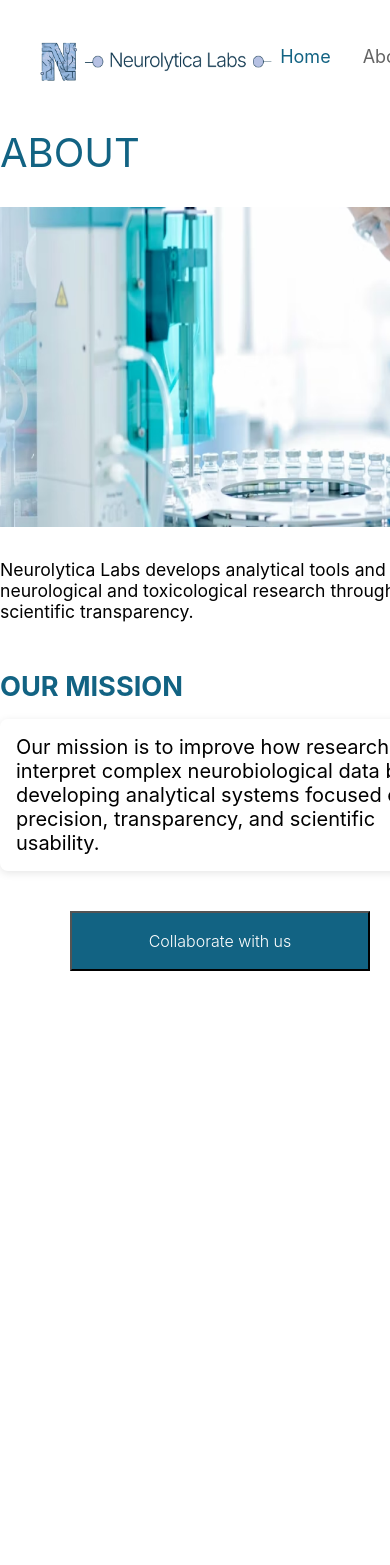
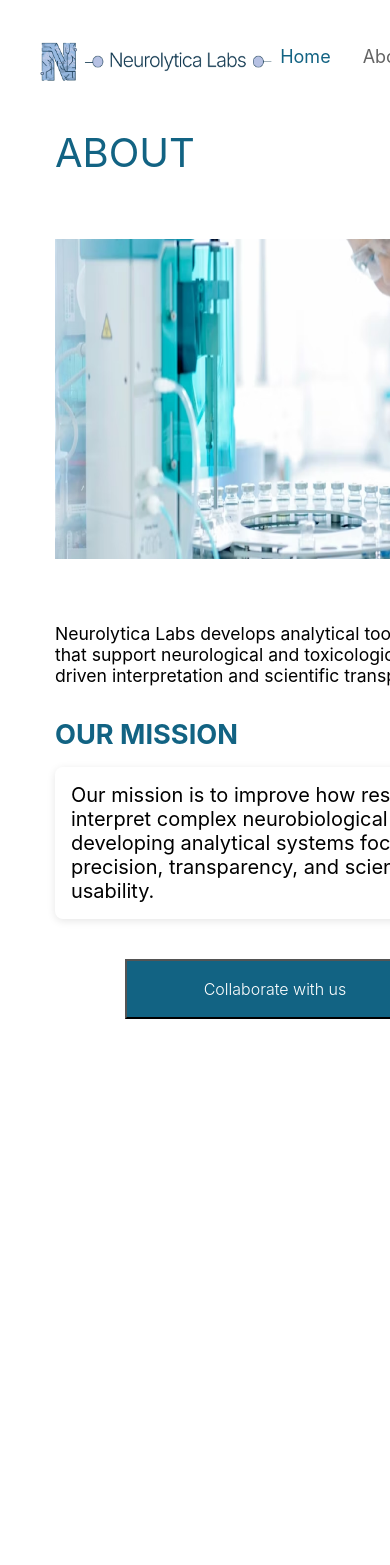
Before and after one commit to ifradgley/neurolytica-labs, a React (Vite) app: page /about in a window 390 px wide. Shown: the top 1565 px of the page. Built offline with nearby package versions, Linux system fonts and the light colour scheme.

Commit message:
Refactor Home and About page styles: streamline layout, enhance flexbox usage, and improve responsiveness

```diff
--- a/src/App.css
+++ b/src/App.css
@@ -1,9 +1,4 @@
 /* HOME PAGE */
-
-.home {
-  max-width: none;
-  width: 100%;
-}
 
 .home-page {
   display: grid;
@@ -17,9 +12,13 @@
   margin: 0 auto;
   font-family: Inter;
 }
-
-.hero {
-  grid-area: hero;
+.home .hero {
+  display: flex;
+  flex-direction: row;
+  justify-content: center;
+  align-items: flex-start;
+  padding: 2rem 8%;
+  gap: 2rem;
 }
 
 .navbar {
@@ -81,16 +80,6 @@
   left: 10px;
   width: 20px;
   height: 20px;
-}
-
-.home .hero {
-  grid-area: hero;
-  display: flex;
-  flex-direction: row;
-  justify-content: center;
-  align-items: flex-start;
-  padding: 2rem 10%;
-  gap: 2rem;
 }
 
 .home .hero h1 {
@@ -252,6 +241,16 @@
   max-width: none;
   width: 100%;
 }
+.about .hero {
+  display: flex;
+  flex-direction: column;
+  padding: 0rem 8%;
+  gap: 2rem;
+}
+
+.about #hero-img {
+  width: 100%;
+}
 
 .about-page {
   width: 100%;
@@ -263,8 +262,6 @@
     "content content"
     "footer footer";
   font-family: Inter;
-  align-items: center;
-  justify-items: center;
 }
 
 .about .hero h1 {
@@ -281,20 +278,11 @@
   font-weight: 400;
 }
 
-.about #hero-img {
-  width: 100%;
-  max-width: 970px;
-  display: block;
-  border-radius: 0px;
-}
-
 .about .content {
   grid-area: content;
-  padding-top: 1rem;
+  padding: 0 8%;
   color: rgb(18, 99, 131);
   width: 100%;
-  display: flex;
-  justify-content: center;
 }
 
 .our-missions {
@@ -303,9 +291,7 @@
   padding: 2rem 0;
   align-items: flex-start;
   width: 100%;
-  max-width: 1200px;
   box-sizing: border-box;
-  justify-content: center;
 }
 
 .missions-column,
@@ -399,6 +385,7 @@
 /* TECHNOLOGY PAGE */
 
 /* PUBLICATIONS PAGE */
+
 .publications {
   display: grid;
   grid-template-areas:
```
